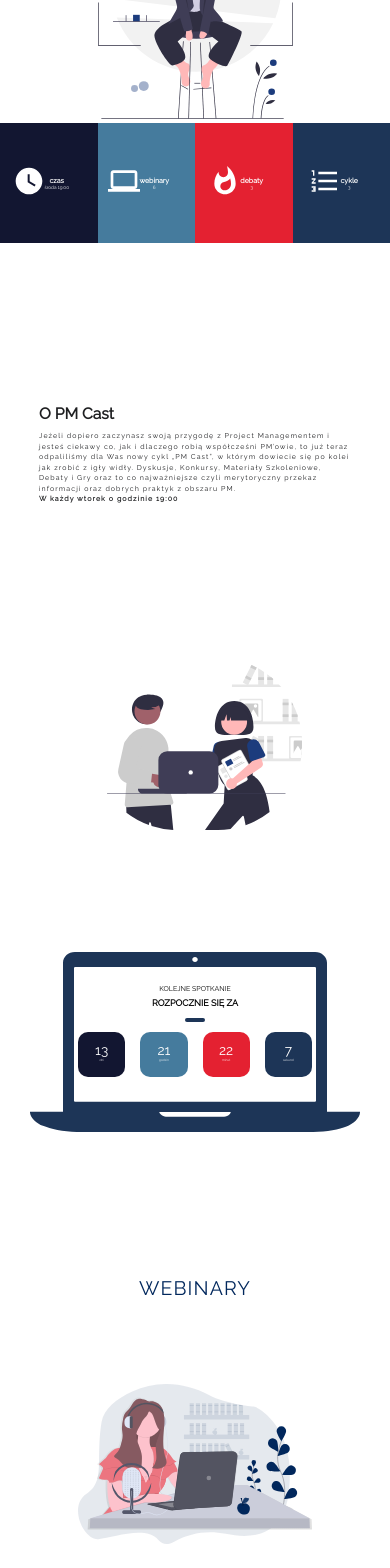
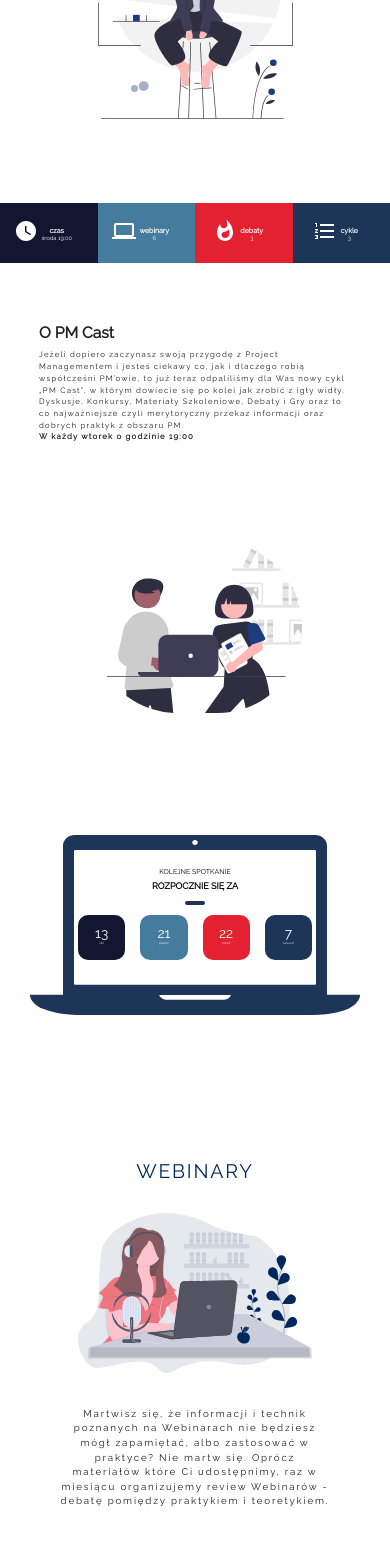
Before and after one commit to AlutkaG/PMCast, a React (Create React App) app in the folder frontend/: page /management in a window 390 px wide. Shown: the part 320-1888 px from the top of the page. Built offline with nearby package versions, Linux system fonts and the light colour scheme.

Commit message:
Fixed mobile display

```diff
--- a/frontend/src/components/About/About.css
+++ b/frontend/src/components/About/About.css
@@ -20,7 +20,7 @@
   font-size: 2vw;
   color: #01275c;
   font-family: var(--raleway);
-  letter-spacing: 1.1px;
+  letter-spacing: 1.8px;
 }
 
 .about-content {
@@ -28,7 +28,7 @@
   color: var(--font-color);
   text-align: left;
   margin-top: 2vw;
-  letter-spacing: 1.08px;
+  letter-spacing: 1.8px;
   line-height: 1.5;
   font-family: var(--raleway);
 }
@@ -37,7 +37,7 @@
   font-size: 1vw;
   color: var(--font-color);
   text-align: center;
-  letter-spacing: 1.08px;
+  letter-spacing: 1.8px;
   line-height: 1.5;
   font-family: var(--raleway);
   width: 30vw;
@@ -118,6 +118,7 @@
     grid-template-rows: 1fr 1fr;
     grid-template-columns: 1fr;
     row-gap: 15vh;
+    margin-top: 50px;
   }
 
   .about-subheader {
@@ -131,8 +132,8 @@
 
   .about-subimg {
     width: 60vw;
-    margin-top: 10vh;
-    margin-bottom: 10vh;
+    margin-top: 30px;
+    margin-bottom: 30px;
   }
 
   .about-left-side {
@@ -148,11 +149,13 @@
   }
 
   .about-content {
-    font-size: 1.8vw;
+    font-size: 2vw;
+    letter-spacing: 1.2px;
   }
 
   .about-img {
     width: 50vw;
+    margin-top: -30px;
   }
 
   .second {
--- a/frontend/src/components/Footer/Footer.css
+++ b/frontend/src/components/Footer/Footer.css
@@ -8,5 +8,6 @@
   font-family: var(--raleway);
   color: var(--font-color);
   font-size: 1vw;
+  letter-spacing: 1.8px;
   line-height: 200px;
 }
--- a/frontend/src/components/Infobar/Infobar.css
+++ b/frontend/src/components/Infobar/Infobar.css
@@ -64,7 +64,18 @@
 }
 
 @media (max-width: 400px) {
+  #infobar {
+    margin-top: 80px;
+  }
   .infobar-icon {
-    transform: scale(2);
+    transform: scale(1.5);
+  }
+
+  .infobar-info {
+    font-size: 1.5vw;
+  }
+
+  .infobar-item {
+    padding: 20px 0 20px 0;
   }
 }
--- a/frontend/src/components/Schedule/ScheduleCard/ScheduleCard.css
+++ b/frontend/src/components/Schedule/ScheduleCard/ScheduleCard.css
@@ -23,7 +23,7 @@
 .schedule_card-text {
   font-family: var(--raleway);
   text-align: left;
-  letter-spacing: 1.1px;
+  letter-spacing: 1.8px;
 }
 
 .date {
```
